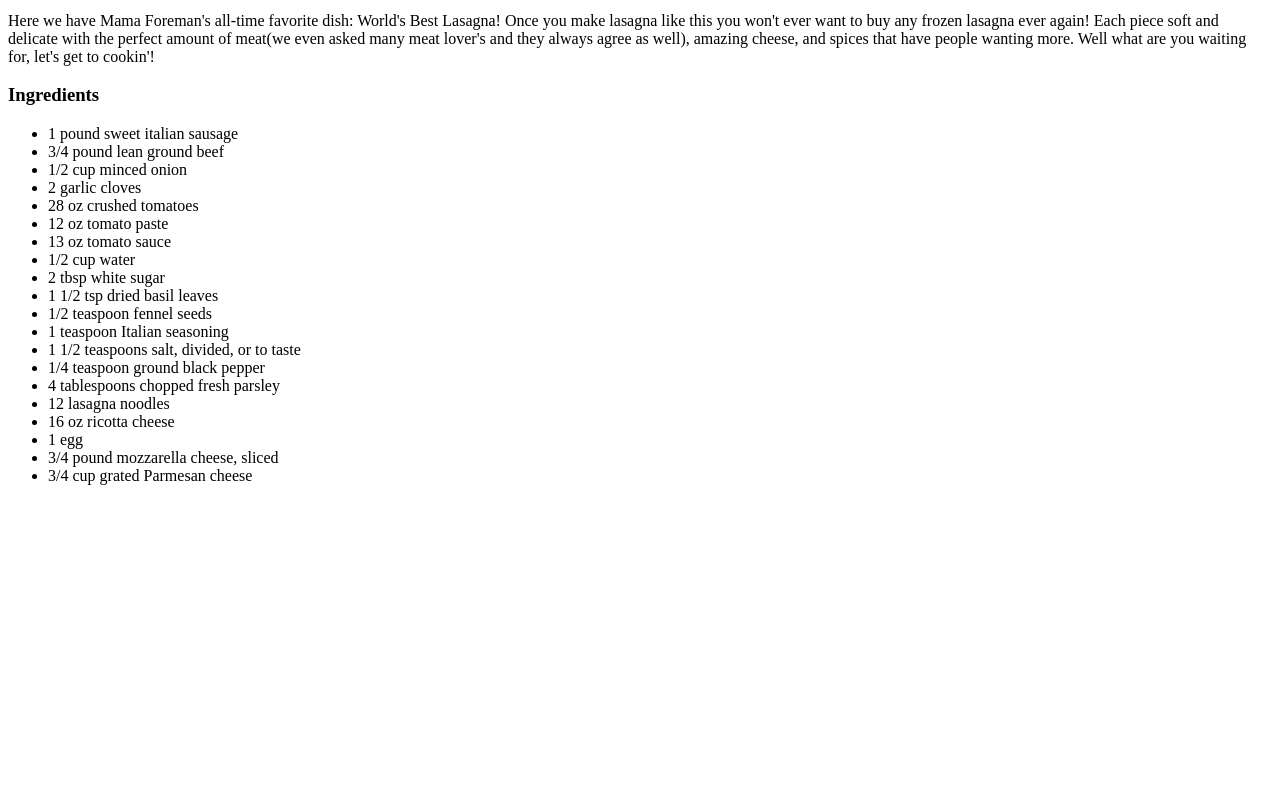
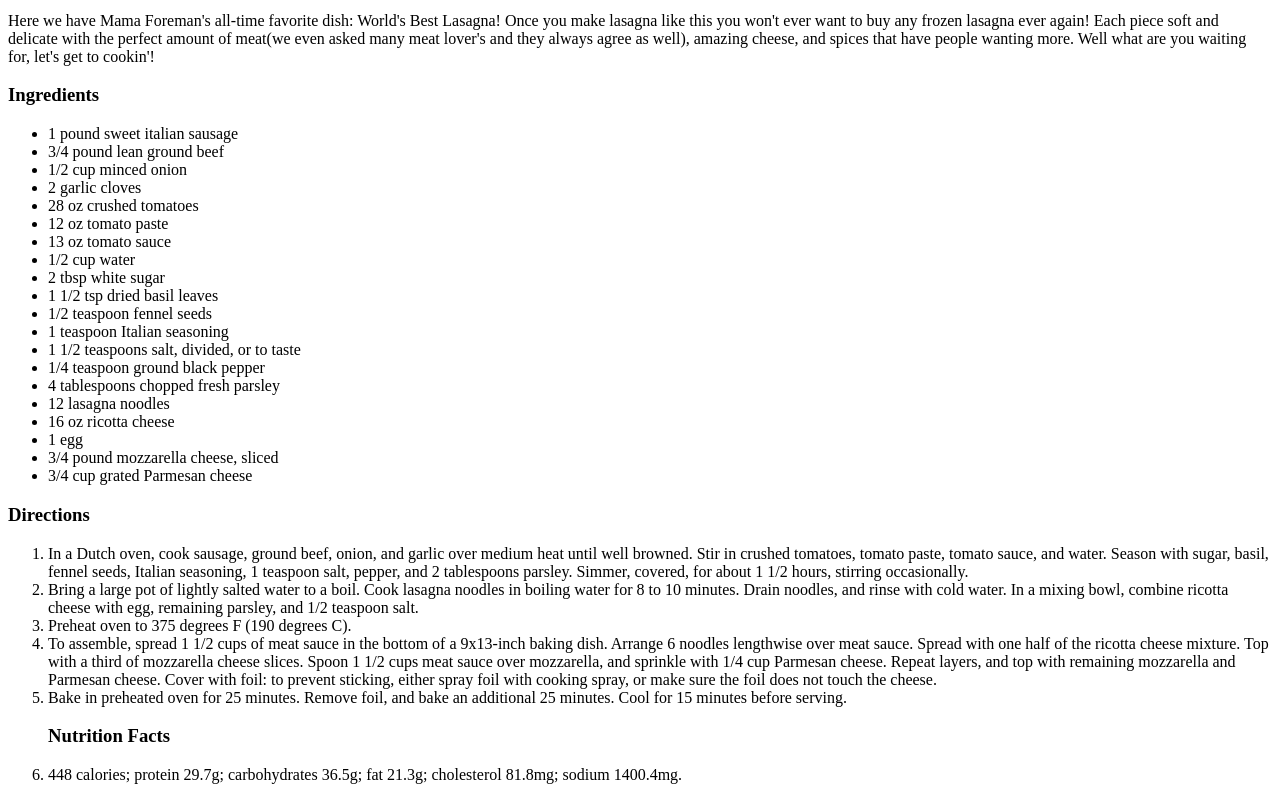
Before and after one commit to GogglesTv/odin-recipes, a plain HTML site: page recipes/lasagna.html in a window 1280 px wide. Shown: the part 3979-4779 px from the top of the page. Before the commit the page ends 4480 px from the top, so only its background shows below. Drawn offline with Linux system fonts and the light colour scheme.

Commit message:
Added cooking directions w/ steps

```diff
--- a/recipes/lasagna.html
+++ b/recipes/lasagna.html
@@ -39,6 +39,39 @@
                     <li>3/4 pound mozzarella cheese, sliced</li>
                     <li>3/4 cup grated Parmesan cheese</li>
                 </ul>
+
+                <h3>Directions</h3>
+                <ol>
+                    <li>
+                        In a Dutch oven, cook sausage, ground beef, onion, and garlic over medium heat until well browned. Stir in crushed
+                        tomatoes, tomato paste, tomato sauce, and water. Season with sugar, basil, fennel seeds, Italian seasoning, 1 teaspoon
+                        salt, pepper, and 2 tablespoons parsley. Simmer, covered, for about 1 1/2 hours, stirring occasionally.
+                    </li>
+                    <li>
+                        Bring a large pot of lightly salted water to a boil. Cook lasagna noodles in boiling water for 8 to 10 minutes. Drain
+                        noodles, and rinse with cold water. In a mixing bowl, combine ricotta cheese with egg, remaining parsley, and 1/2
+                        teaspoon salt.
+                    </li>
+                    <li>
+                        Preheat oven to 375 degrees F (190 degrees C).
+                    </li>
+                    <li>
+                        To assemble, spread 1 1/2 cups of meat sauce in the bottom of a 9x13-inch baking dish. Arrange 6 noodles lengthwise over
+                        meat sauce. Spread with one half of the ricotta cheese mixture. Top with a third of mozzarella cheese slices. Spoon 1
+                        1/2 cups meat sauce over mozzarella, and sprinkle with 1/4 cup Parmesan cheese. Repeat layers, and top with remaining
+                        mozzarella and Parmesan cheese. Cover with foil: to prevent sticking, either spray foil with cooking spray, or make sure
+                        the foil does not touch the cheese.
+                    </li>
+                    <li>
+                        Bake in preheated oven for 25 minutes. Remove foil, and bake an additional 25 minutes. Cool for 15 minutes before
+                        serving.
+                    </li>
+
+                    <h3>Nutrition Facts</h3>
+                    <li>
+                        448 calories; protein 29.7g; carbohydrates 36.5g; fat 21.3g; cholesterol 81.8mg; sodium 1400.4mg.
+                    </li>
+                </ol>
             </body>
         </head>
     </html>
```
